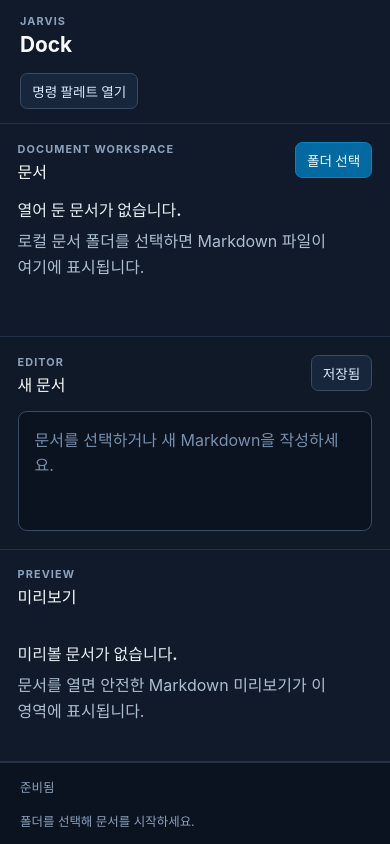
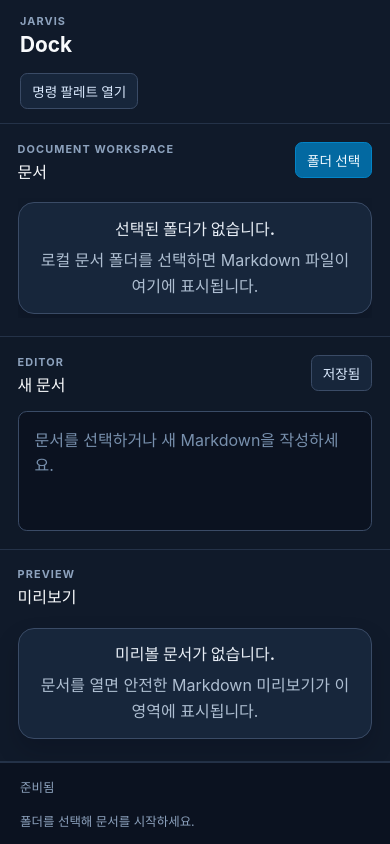
Before and after one commit to jhpark-jarvis/jarvis-dock, a React (Vite) app in the folder apps/desktop/: page / in a window 390 px wide. Built offline with nearby package versions, Linux system fonts and the light colour scheme.

Commit message:
feat: 빈 상태 안내를 반응형 chip으로 정리
- 폴더 미선택과 미리보기 문구를 중앙 정렬 chip으로 통일
- 창 크기에 따른 chip 폭과 여백 반응형 적용
- 빈 상태와 로딩·오류 접근성 역할 분리
- 변경된 안내 문구 E2E 회귀 검증

```diff
--- a/apps/desktop/src/renderer/App.tsx
+++ b/apps/desktop/src/renderer/App.tsx
@@ -28,6 +28,19 @@ interface AppProps {
   state?: ShellState;
 }
 
+const EmptyStateChip = ({
+  title,
+  description,
+}: {
+  title: string;
+  description: string;
+}) => (
+  <div className="empty-state-chip" aria-live="polite">
+    <p className="empty-state-chip__title">{title}</p>
+    <p className="empty-state-chip__description">{description}</p>
+  </div>
+);
+
 const WorkspaceState = ({ state }: Required<AppProps>) => {
   if (state === 'loading') {
     return (
@@ -46,12 +59,10 @@ const WorkspaceState = ({ state }: Required<AppProps>) => {
   }
 
   return (
-    <div className="workspace-state">
-      <p className="workspace-state__title">열어 둔 문서가 없습니다.</p>
-      <p className="workspace-state__description">
-        로컬 문서 폴더를 선택하면 Markdown 파일이 여기에 표시됩니다.
-      </p>
-    </div>
+    <EmptyStateChip
+      title="선택된 폴더가 없습니다."
+      description="로컬 문서 폴더를 선택하면 Markdown 파일이 여기에 표시됩니다."
+    />
   );
 };
 
@@ -1245,12 +1256,10 @@ const App = ({ state: initialState = 'empty' }: AppProps) => {
               dangerouslySetInnerHTML={{ __html: previewHtml }}
             />
           ) : (
-            <div className="preview-empty">
-              <p className="preview-empty__title">미리볼 문서가 없습니다.</p>
-              <p>
-                문서를 열면 안전한 Markdown 미리보기가 이 영역에 표시됩니다.
-              </p>
-            </div>
+            <EmptyStateChip
+              title="미리볼 문서가 없습니다."
+              description="문서를 열면 안전한 Markdown 미리보기가 이 영역에 표시됩니다."
+            />
           )}
         </section>
       </div>
--- a/apps/desktop/src/renderer/index.css
+++ b/apps/desktop/src/renderer/index.css
@@ -521,25 +521,41 @@ input:focus-visible {
   font-size: 0.8rem;
 }
 
-.workspace-state,
-.preview-empty {
-  align-self: center;
-  max-width: 26rem;
+.empty-state-chip {
+  width: min(100%, 28rem);
+  margin: auto;
+  padding: clamp(0.85rem, 2vw, 1.2rem) clamp(1rem, 3vw, 1.5rem);
+  border: 1px solid #3a4b66;
+  border-radius: 1rem;
+  background: #17263b;
+  box-shadow: 0 0.75rem 1.5rem rgb(3 8 18 / 18%);
   color: #aebed1;
   line-height: 1.6;
+  text-align: center;
   word-break: keep-all;
 }
 
-.workspace-state__title,
-.preview-empty__title {
+.empty-state-chip__title,
+.empty-state-chip__description {
   margin: 0;
+}
+
+.empty-state-chip__title {
   color: #e7edf5;
   font-weight: 650;
 }
 
-.workspace-state__description,
-.preview-empty p + p {
+.empty-state-chip__description {
   margin: 0.35rem 0 0;
+}
+
+.workspace-state {
+  max-width: 26rem;
+  margin: auto;
+  color: #aebed1;
+  line-height: 1.6;
+  text-align: center;
+  word-break: keep-all;
 }
 
 .workspace-state--error {
@@ -556,6 +572,8 @@ input:focus-visible {
 }
 
 .workspace-sidebar__body {
+  display: flex;
+  flex-direction: column;
   min-height: 0;
   overflow: auto;
 }
```
Also changed, not shown: 2 other files (tests, documents, lock files or other folders).
